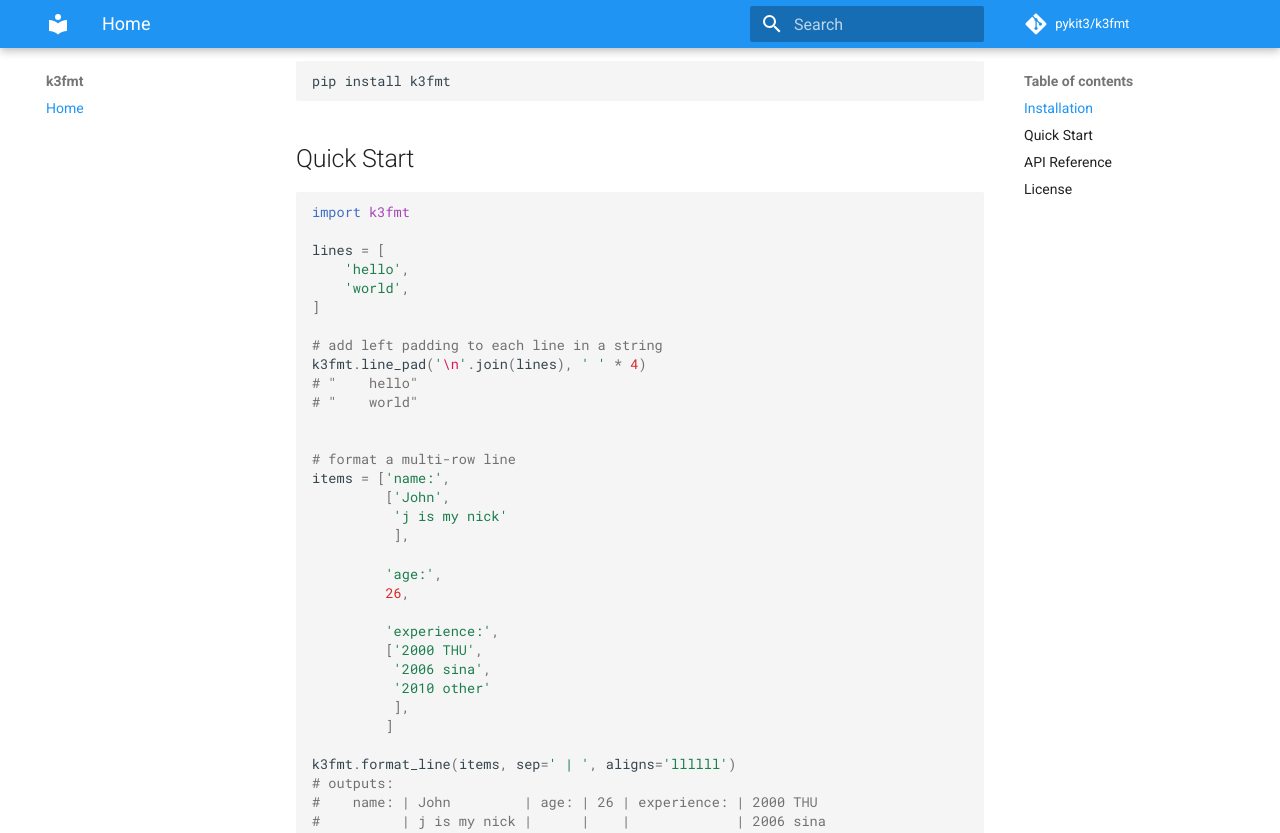
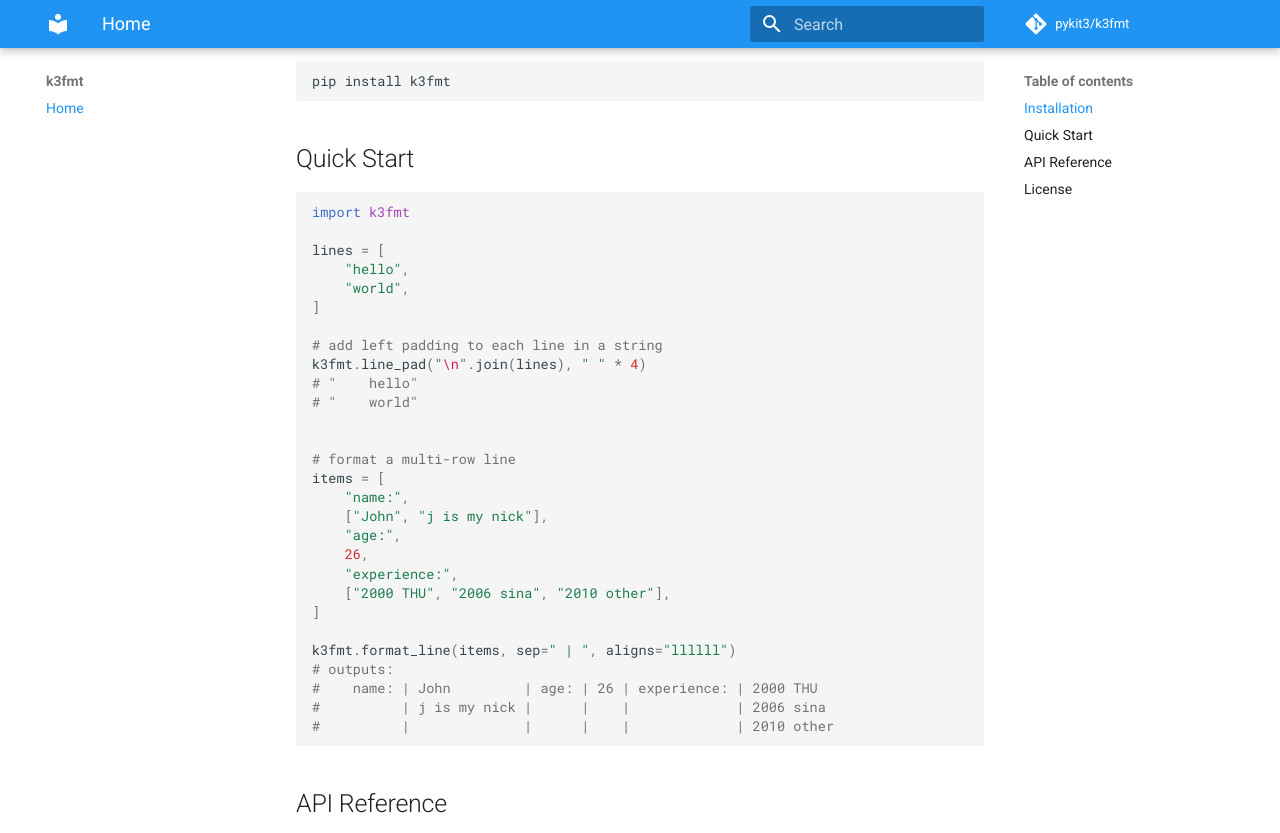
Before and after one commit to pykit3/k3fmt, an MkDocs documentation site: the page built from docs/index.md, in a window 1280 px wide and 900 px high, scrolled down 320 px, cut to the strip 0-833 px from the top of the window. Built offline with MkDocs 1.6.1 and Material for MkDocs 9.7.7, drawn with Linux system fonts in a browser that asks for light colours; comment, search, counter and statistics services are not loaded.

```diff
--- a/docs/index.md
+++ b/docs/index.md
@@ -20,33 +20,27 @@ pip install k3fmt
 import k3fmt
 
 lines = [
-    'hello',
-    'world',
+    "hello",
+    "world",
 ]
 
 # add left padding to each line in a string
-k3fmt.line_pad('\n'.join(lines), ' ' * 4)
+k3fmt.line_pad("\n".join(lines), " " * 4)
 # "    hello"
 # "    world"
 
 
 # format a multi-row line
-items = ['name:',
-         ['John',
-          'j is my nick'
-          ],
+items = [
+    "name:",
+    ["John", "j is my nick"],
+    "age:",
+    26,
+    "experience:",
+    ["2000 THU", "2006 sina", "2010 other"],
+]
 
-         'age:',
-         26,
-
-         'experience:',
-         ['2000 THU',
-          '2006 sina',
-          '2010 other'
-          ],
-         ]
-
-k3fmt.format_line(items, sep=' | ', aligns='llllll')
+k3fmt.format_line(items, sep=" | ", aligns="llllll")
 # outputs:
 #    name: | John         | age: | 26 | experience: | 2000 THU
 #          | j is my nick |      |    |             | 2006 sina
```
Also changed, not shown: README.md (+33 -19 lines), __init__.py (+12 -13 lines), strutil.py (+13 -18 lines), 4 other files.
